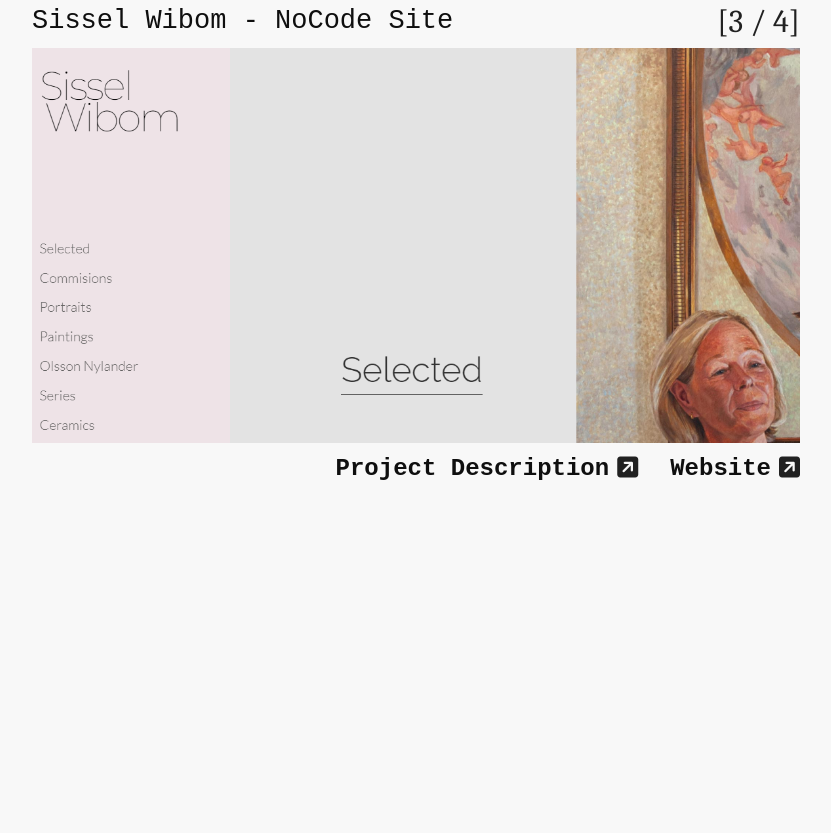
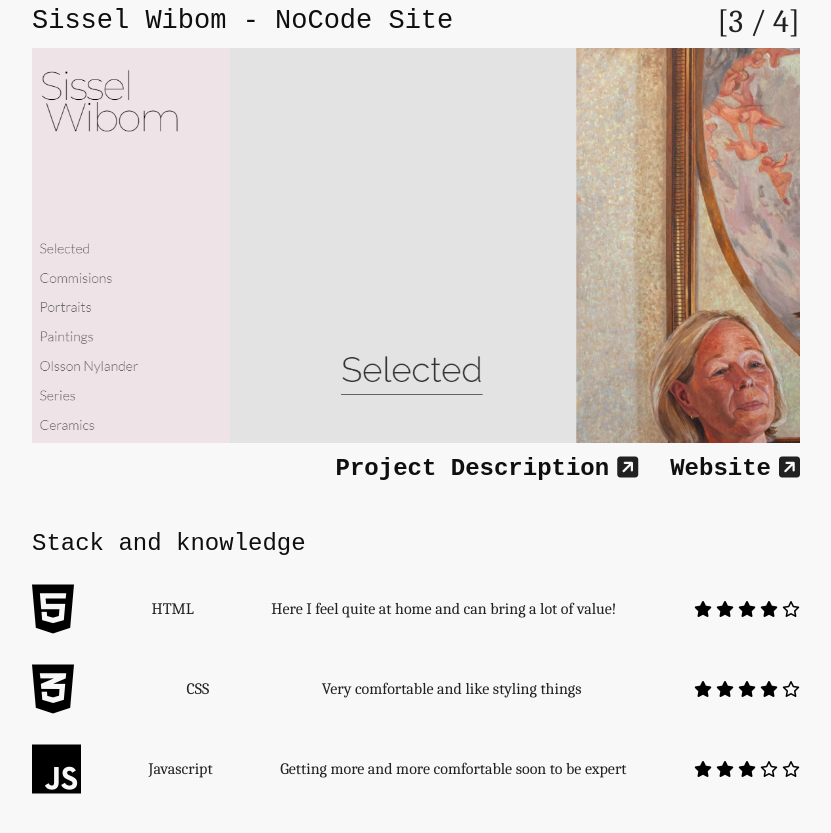
Before and after one commit to SimonKallkvist/praktikPortfolio, a plain HTML site: page index.html in a window 1280 px wide. Shown: the part 2025-2858 px from the top of the page, without its empty margins (416-1247 px from the left). Before the commit the page ends 2555 px from the top, so only its background shows below. Drawn offline with Linux system fonts and the light colour scheme; a web font is replaced by a local one.

Commit message:
started doing stack

```diff
--- a/index.html
+++ b/index.html
@@ -97,6 +97,45 @@
             </button>
           </div>
         </div>
+        <div class="stackContainer">
+          <h2>Stack and knowledge</h2>
+          <div class="stackInfo">
+            <i class="fa-brands fa-html5 hoverAble"></i>
+            <p>HTML</p>
+            <p>Here I feel quite at home and can bring a lot of value!</p>
+            <div class="stackRating">
+              <i class="fa-solid fa-star"></i>
+              <i class="fa-solid fa-star"></i>
+              <i class="fa-solid fa-star"></i>
+              <i class="fa-solid fa-star"></i>
+              <i class="fa-regular fa-star"></i>
+            </div>
+          </div>
+          <div class="stackInfo">
+            <i class="fa-brands fa-css3-alt hoverAble"></i>
+            <p>CSS</p>
+            <p>Very comfortable and like styling things</p>
+            <div class="stackRating">
+              <i class="fa-solid fa-star"></i>
+              <i class="fa-solid fa-star"></i>
+              <i class="fa-solid fa-star"></i>
+              <i class="fa-solid fa-star"></i>
+              <i class="fa-regular fa-star"></i>
+            </div>
+          </div>
+          <div class="stackInfo">
+            <i class="fa-brands fa-js hoverAble"></i>
+            <p>Javascript</p>
+            <p>Getting more and more comfortable soon to be expert</p>
+            <div class="stackRating">
+              <i class="fa-solid fa-star"></i>
+              <i class="fa-solid fa-star"></i>
+              <i class="fa-solid fa-star"></i>
+              <i class="fa-regular fa-star"></i>
+              <i class="fa-regular fa-star"></i>
+            </div>
+          </div>
+        </div>
       </div>
     </main>
 
--- a/style.css
+++ b/style.css
@@ -314,6 +314,27 @@ img {
   text-decoration: line-through;
 }
 
+/* Stack styling */
+.stackInfo {
+  display: flex;
+  align-items: center;
+  justify-content: space-between;
+  width: 100%;
+  /* min-height: 150px; */
+  margin-block: 24px;
+  /* border: 1px solid black; */
+}
+
+.stackInfo > i:first-child:not(.stackRating i) {
+  font-size: 56px;
+}
+
+.stackRating {
+  display: flex;
+  gap: 4px;
+}
+/* Stack styling end*/
+
 /* API COLLECTION STYLING */
 .projectContainer {
   width: 100%;
```
